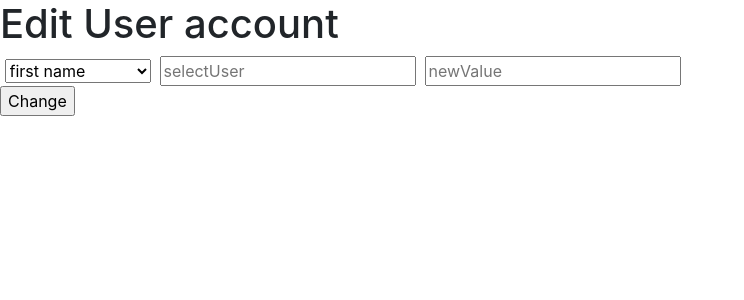
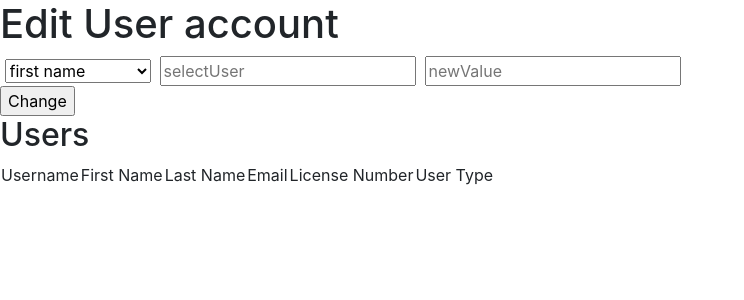
Before and after one commit to TaylorCairns/PP1-02-MON1230-TEAM6, a Flask app: page /edituser in a window 1280 px wide. Shown: the top 300 px of the page, without its empty margins (0-744 px from the left). Run offline with Flask 2, Linux system fonts and the light colour scheme; data that the repository does not hold is empty; some libraries are stand-ins or nearby versions.

Commit message:
Users can now edit their own account and the admin can see all user accounts

```diff
--- a/app.py
+++ b/app.py
@@ -104,12 +104,43 @@ def logout():
 
 
 
-@app.route('/profile')
+@app.route('/profile', methods=['GET', 'POST'])
 def profile():
     if 'logged' in session:
-        cursor = mysql.connection.cursor(MySQLdb.cursors.DictCursor)
-        cursor.execute('SELECT * FROM users WHERE username = %s', (session['user'],))
-        user = cursor.fetchone()
+
+        if request.method == 'GET':
+            cursor = mysql.connection.cursor(MySQLdb.cursors.DictCursor)
+            cursor.execute('SELECT * FROM users WHERE username = %s', (session['user'],))
+            user = cursor.fetchone()
+            return render_template('profile.html', typeOfUser=session['type'], user=user)
+
+        msg = ''
+        if request.method == 'POST' and 'newValue' in request.form and 'changeSection' in request.form:
+            #selectUser = request.form['selectUser']
+            changeSection = request.form['changeSection']
+            newValue = request.form['newValue']
+
+            print(changeSection)
+
+            cursor = mysql.connection.cursor(MySQLdb.cursors.DictCursor)
+            if changeSection == 'firstname':
+                cursor.execute('UPDATE users SET firstname = %s WHERE username = %s',(newValue, session['user']))
+                mysql.connection.commit()
+            if changeSection == 'lastname':
+                cursor.execute('UPDATE users SET lastname = %s WHERE username = %s',(newValue, session['user']))
+                mysql.connection.commit()
+            if changeSection == 'email':
+                cursor.execute('UPDATE users SET email = %s WHERE username = %s',(newValue, session['user']))
+                mysql.connection.commit()
+            if changeSection == 'licenseNo':
+                cursor.execute('UPDATE users SET licenseNo = %s WHERE username = %s',(newValue, session['user']))
+                mysql.connection.commit()
+
+            cursor = mysql.connection.cursor(MySQLdb.cursors.DictCursor)
+            cursor.execute('SELECT * FROM users WHERE username = %s', (session['user'],))
+            user = cursor.fetchone()
+            return render_template('profile.html', typeOfUser=session['type'], user=user)
+
         return render_template('profile.html', typeOfUser=session['type'], user=user)
 
     return redirect(url_for('login'))
@@ -118,9 +149,15 @@ def profile():
 @app.route('/edituser', methods=['GET', 'POST'])
 def edituser():
 
+    if request.method == 'GET':
+        cursor = mysql.connection.cursor(MySQLdb.cursors.DictCursor)
+        cursor.execute('SELECT * FROM users')
+        user = cursor.fetchall()
+        return render_template('editUser.html', user=user)
 
     msg = ''
     if request.method == 'POST' and 'selectUser' in request.form and 'changeSection' in request.form and 'newValue' in request.form:
+
 
 
         selectUser = request.form['selectUser']
@@ -143,6 +180,11 @@ def edituser():
             cursor.execute('UPDATE users SET licenseNo = %s WHERE username = %s',(newValue, selectUser))
             mysql.connection.commit()
 
+        cursor = mysql.connection.cursor(MySQLdb.cursors.DictCursor)
+        cursor.execute('SELECT * FROM users')
+        user = cursor.fetchall()
+        return render_template('editUser.html', user=user)
+
 
 
 
--- a/templates/editUser.html
+++ b/templates/editUser.html
@@ -13,7 +13,8 @@
 				<a href="{{ url_for('register') }}">Register</a>
 			</div>-->
 			<form action="{{ url_for('edituser') }}" method="post">
-				<label for="changeSection"></label>
+
+                <label for="changeSection"></label>
                 <select name="changeSection" id="cars">
                     <option value="firstname">first name</option>
                     <option value="lastname">last Name</option>
@@ -22,13 +23,10 @@
                 </select>
 
                 <label for="selectUser">
-					<!--<i class="fas fa-user"></i>-->
+
 				</label>
 				<input type="text" name="selectUser" placeholder="selectUser" id="selectUser" required>
-				<!--<label for="changeSection">-->
-					<!--<i class="fas fa-lock"></i>-->
-				<!--</label>
-				<input type="text" name="changeSection" placeholder="changeSection" id="changeSection" required>-->
+
                 <label for="newValue">
 
 				</label>
@@ -36,6 +34,32 @@
 				<div class="msg">{{ msg }}</div>
 				<input type="submit" value="Change">
 			</form>
+
+            <h2>Users</h2>
+            <div>
+                <table id="userTable">
+                    <TR>
+                        <TD>Username</TD>
+                        <TD>First Name</TD>
+                        <TD>Last Name</TD>
+                        <TD>Email</TD>
+                        <TD>License Number</TD>
+                        <TD>User Type</TD>
+                    </TR>
+
+                    {% for row in user %}
+                    <TR>
+                        <TD>{{row.username}}</TD>
+                        <TD>{{row.firstname}}</TD>
+                        <TD>{{row.lastname}}</TD>
+                        <TD>{{row.email}}</TD>
+                        <TD>{{row.licenseNo}}</TD>
+                        <TD>{{row.userType}}</TD>
+                    </TR>
+                    {% endfor %}
+                </table>
+            </div>
+
 		</div>
 	</body>
 </html>
```
Also changed, not shown: templates/profile.html (+22 -3 lines).
